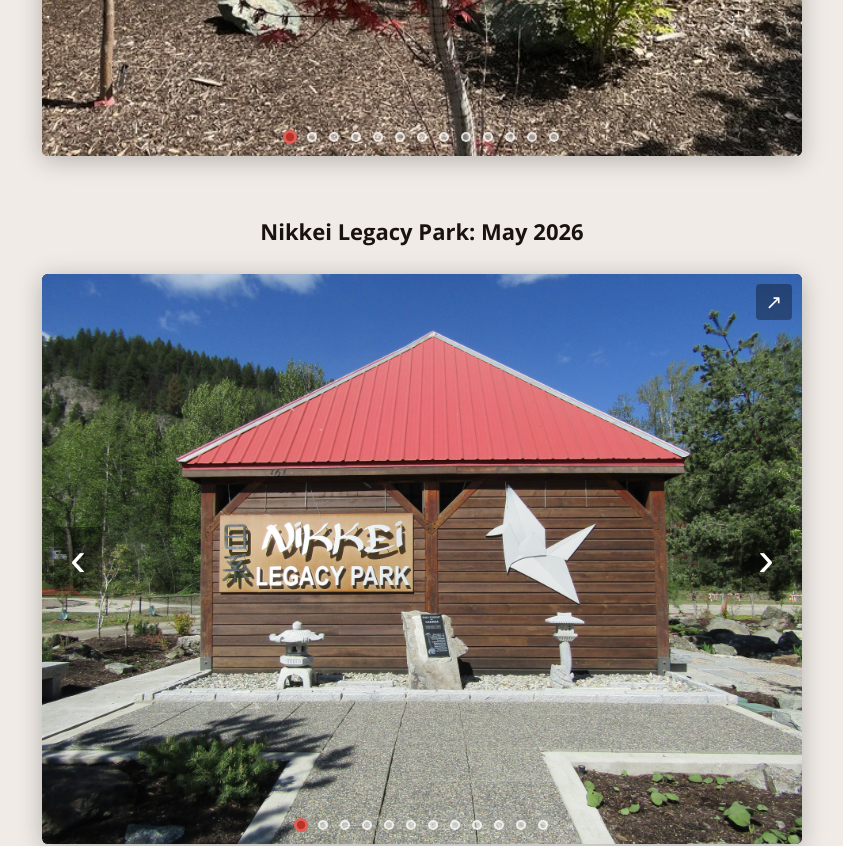
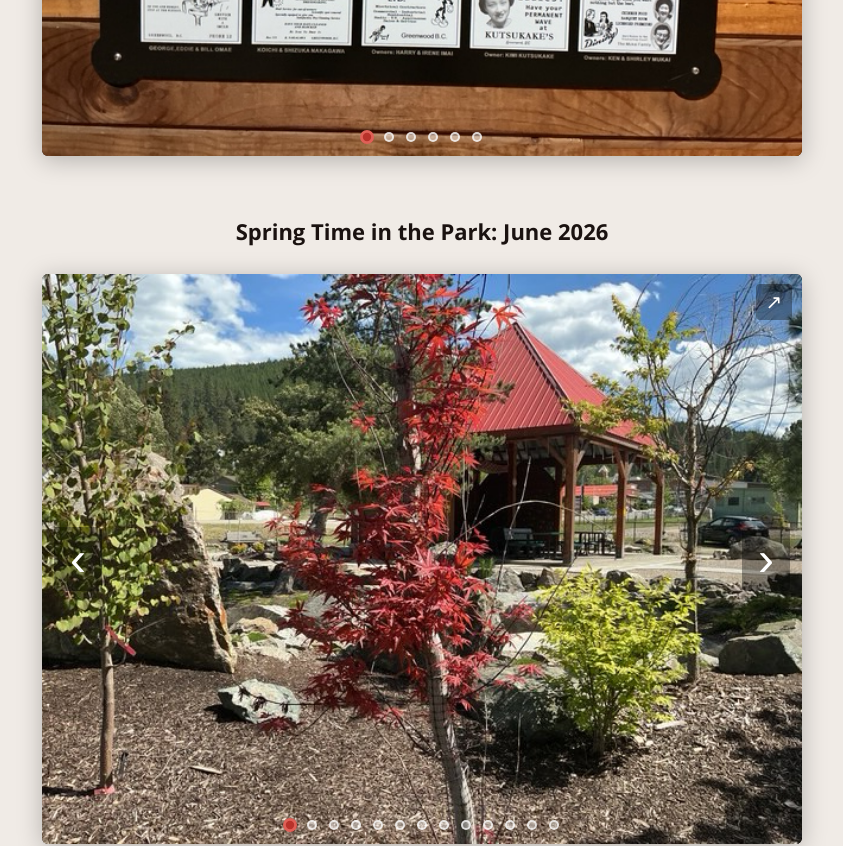
Before and after one commit to mark-tasaka/react-nikkei-garden, a React (Create React App) app: page /gallery in a window 1280 px wide. Shown: the part 660-1506 px from the top of the page, without its empty margins (218-1061 px from the left). Built offline with nearby package versions, Linux system fonts and the light colour scheme; no server answers.

Commit message:
New Carousal added (Panels)

```diff
--- a/src/GalleryPage.tsx
+++ b/src/GalleryPage.tsx
@@ -15,24 +15,40 @@
 import img11 from './img/galleryMay2026/nikkeiGarden11.JPG';
 import img12 from './img/galleryMay2026/nikkeiGarden12.JPG';
 
-import spring2026_1 from './img/galleryJune2026/spring2026-1.jpeg';
-import spring2026_2 from './img/galleryJune2026/spring2026-2.jpeg';
-import spring2026_3 from './img/galleryJune2026/spring2026-3.jpeg';
-import spring2026_4 from './img/galleryJune2026/spring2026-4.jpeg';
-import spring2026_5 from './img/galleryJune2026/spring2026-5.jpeg';
-import spring2026_6 from './img/galleryJune2026/spring2026-6.jpeg';
-import spring2026_7 from './img/galleryJune2026/spring2026-7.jpeg';
-import spring2026_8 from './img/galleryJune2026/spring2026-8.jpeg';
-import spring2026_9 from './img/galleryJune2026/spring2026-9.jpeg';
+import spring2026_1  from './img/galleryJune2026/spring2026-1.jpeg';
+import spring2026_2  from './img/galleryJune2026/spring2026-2.jpeg';
+import spring2026_3  from './img/galleryJune2026/spring2026-3.jpeg';
+import spring2026_4  from './img/galleryJune2026/spring2026-4.jpeg';
+import spring2026_5  from './img/galleryJune2026/spring2026-5.jpeg';
+import spring2026_6  from './img/galleryJune2026/spring2026-6.jpeg';
+import spring2026_7  from './img/galleryJune2026/spring2026-7.jpeg';
+import spring2026_8  from './img/galleryJune2026/spring2026-8.jpeg';
+import spring2026_9  from './img/galleryJune2026/spring2026-9.jpeg';
 import spring2026_10 from './img/galleryJune2026/spring2026-10.jpeg';
 import spring2026_11 from './img/galleryJune2026/spring2026-11.jpeg';
 import spring2026_12 from './img/galleryJune2026/spring2026-12.jpeg';
 import spring2026_13 from './img/galleryJune2026/spring2026-13.jpeg';
 
+import panel2026_1 from './img/galleryPanels2026/panel2026-1.jpeg';
+import panel2026_2 from './img/galleryPanels2026/panel2026-2.jpeg';
+import panel2026_3 from './img/galleryPanels2026/panel2026-3.jpeg';
+import panel2026_4 from './img/galleryPanels2026/panel2026-4.jpeg';
+import panel2026_5 from './img/galleryPanels2026/panel2026-5.jpeg';
+import panel2026_6 from './img/galleryPanels2026/panel2026-6.jpeg';
+
 interface GalleryImage {
   src: string;
   alt: string;
 }
+
+const PANEL_IMAGES: GalleryImage[] = [
+  { src: panel2026_1, alt: 'Panels June 2026, Photo 1' },
+  { src: panel2026_2, alt: 'Panels June 2026, Photo 2' },
+  { src: panel2026_3, alt: 'Panels June 2026, Photo 3' },
+  { src: panel2026_4, alt: 'Panels June 2026, Photo 4' },
+  { src: panel2026_5, alt: 'Panels June 2026, Photo 5' },
+  { src: panel2026_6, alt: 'Panels June 2026, Photo 6' },
+];
 
 const MAY_IMAGES: GalleryImage[] = [
   { src: img1,  alt: 'Nikkei Legacy Park – May 2026, Photo 1'  },
@@ -50,15 +66,15 @@
 ];
 
 const JUNE_IMAGES: GalleryImage[] = [
-  { src: spring2026_1, alt: 'Spring Time June 2026 (Photo taken by Chuck Tasaka), Photo 1' },
-  { src: spring2026_2, alt: 'Spring Time June 2026 (Photo taken by Chuck Tasaka), Photo 2' },
-  { src: spring2026_3, alt: 'Spring Time June 2026 (Photo taken by Chuck Tasaka), Photo 3' },
-  { src: spring2026_4, alt: 'Spring Time June 2026 (Photo taken by Chuck Tasaka), Photo 4' },
-  { src: spring2026_5, alt: 'Spring Time June 2026 (Photo taken by Chuck Tasaka), Photo 5' },
-  { src: spring2026_6, alt: 'Spring Time June 2026 (Photo taken by Chuck Tasaka), Photo 6' },
-  { src: spring2026_7, alt: 'Spring Time June 2026 (Photo taken by Chuck Tasaka), Photo 7' },
-  { src: spring2026_8, alt: 'Spring Time June 2026 (Photo taken by Chuck Tasaka), Photo 8' },
-  { src: spring2026_9, alt: 'Spring Time June 2026 (Photo taken by Chuck Tasaka), Photo 9' },
+  { src: spring2026_1,  alt: 'Spring Time June 2026 (Photo taken by Chuck Tasaka), Photo 1'  },
+  { src: spring2026_2,  alt: 'Spring Time June 2026 (Photo taken by Chuck Tasaka), Photo 2'  },
+  { src: spring2026_3,  alt: 'Spring Time June 2026 (Photo taken by Chuck Tasaka), Photo 3'  },
+  { src: spring2026_4,  alt: 'Spring Time June 2026 (Photo taken by Chuck Tasaka), Photo 4'  },
+  { src: spring2026_5,  alt: 'Spring Time June 2026 (Photo taken by Chuck Tasaka), Photo 5'  },
+  { src: spring2026_6,  alt: 'Spring Time June 2026 (Photo taken by Chuck Tasaka), Photo 6'  },
+  { src: spring2026_7,  alt: 'Spring Time June 2026 (Photo taken by Chuck Tasaka), Photo 7'  },
+  { src: spring2026_8,  alt: 'Spring Time June 2026 (Photo taken by Chuck Tasaka), Photo 8'  },
+  { src: spring2026_9,  alt: 'Spring Time June 2026 (Photo taken by Chuck Tasaka), Photo 9'  },
   { src: spring2026_10, alt: 'Spring Time June 2026 (Photo taken by Chuck Tasaka), Photo 10' },
   { src: spring2026_11, alt: 'Spring Time June 2026 (Photo taken by Chuck Tasaka), Photo 11' },
   { src: spring2026_12, alt: 'Spring Time June 2026 (Photo taken by Chuck Tasaka), Photo 12' },
@@ -145,8 +161,9 @@
 const GalleryPage: React.FC = () => {
   return (
     <main className="gallery-page">
-      <Carousel images={JUNE_IMAGES} title="Spring Time in the Park: June 2026" />
-      <Carousel images={MAY_IMAGES}  title="Nikkei Legacy Park: May 2026" />
+      <Carousel images={PANEL_IMAGES} title="Nikkei Legacy Park Panels" />
+      <Carousel images={JUNE_IMAGES}  title="Spring Time in the Park: June 2026" />
+      <Carousel images={MAY_IMAGES}   title="Nikkei Legacy Park: May 2026" />
     </main>
   );
 };
```
